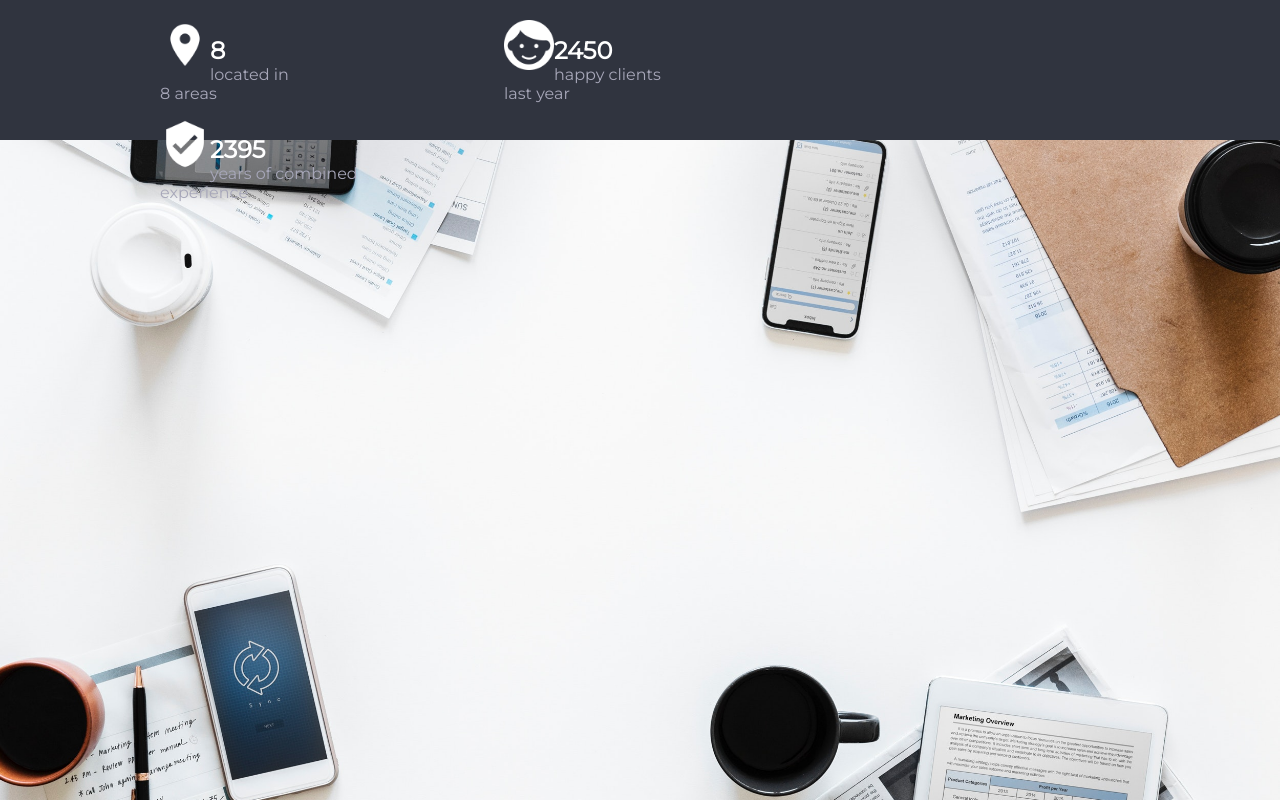
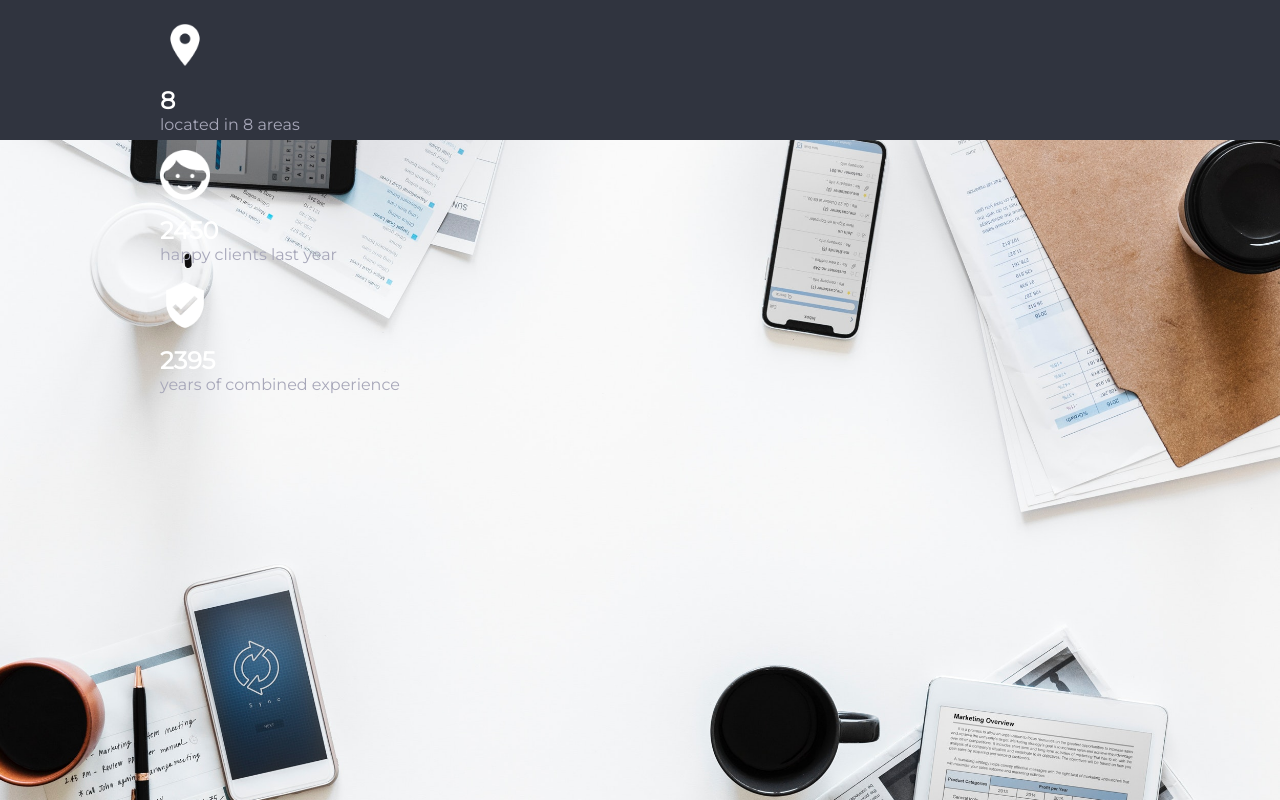
Before and after one commit to liloo2040/webdevchallenge1, a plain HTML site: page index.html in a window 1280 px wide. Shown: the top 800 px of the page. Drawn offline with Linux system fonts and the light colour scheme.

Commit message:
adding flexbox

```diff
--- a/style.css
+++ b/style.css
@@ -20,13 +20,15 @@ footer{
     color: #a7a7b9;
 }
 ul{
-    display: inline-block;
+    display: flex;
+    flex-direction: column;
     margin: auto;
     margin-left: 100px;
 }
 
 li{
-    display: inline-block;
+    display: flex;
+    flex-direction: column;
     list-style-type: none;
     margin-right: 200px;
 }
```
